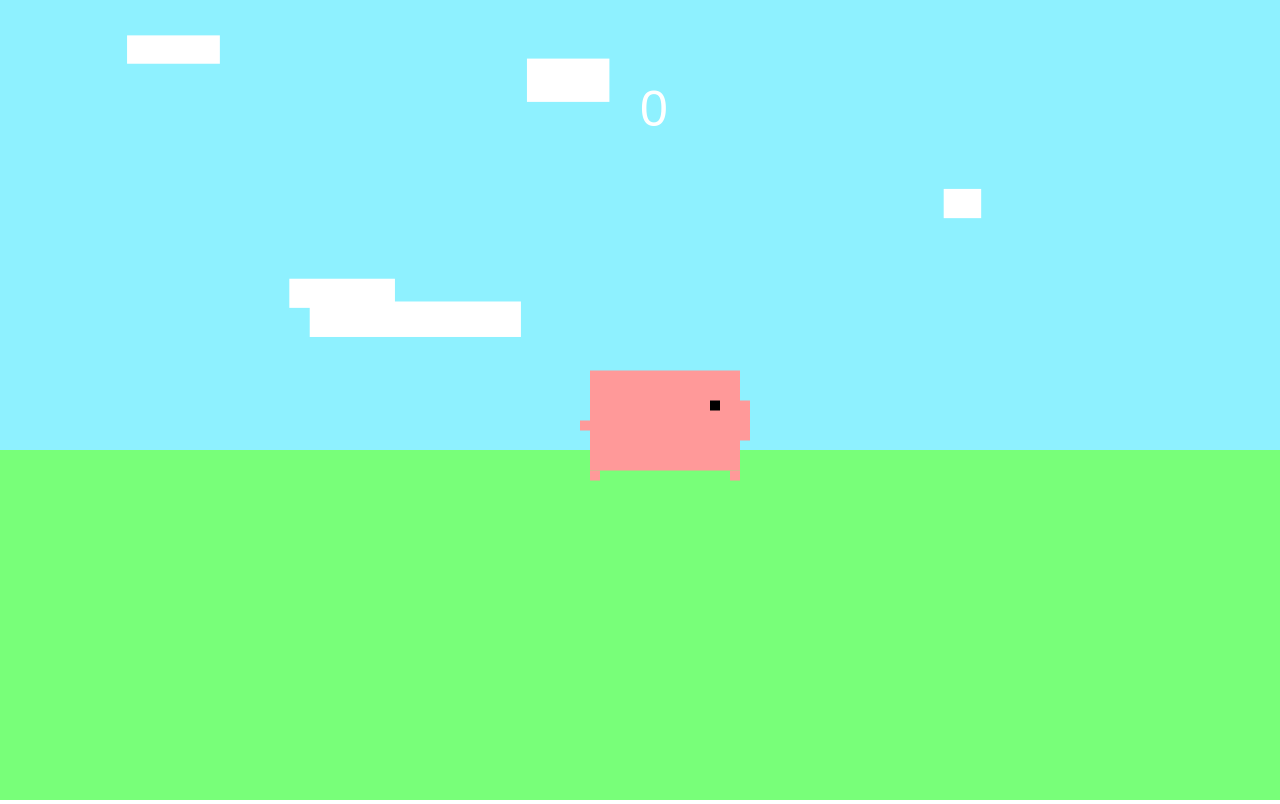
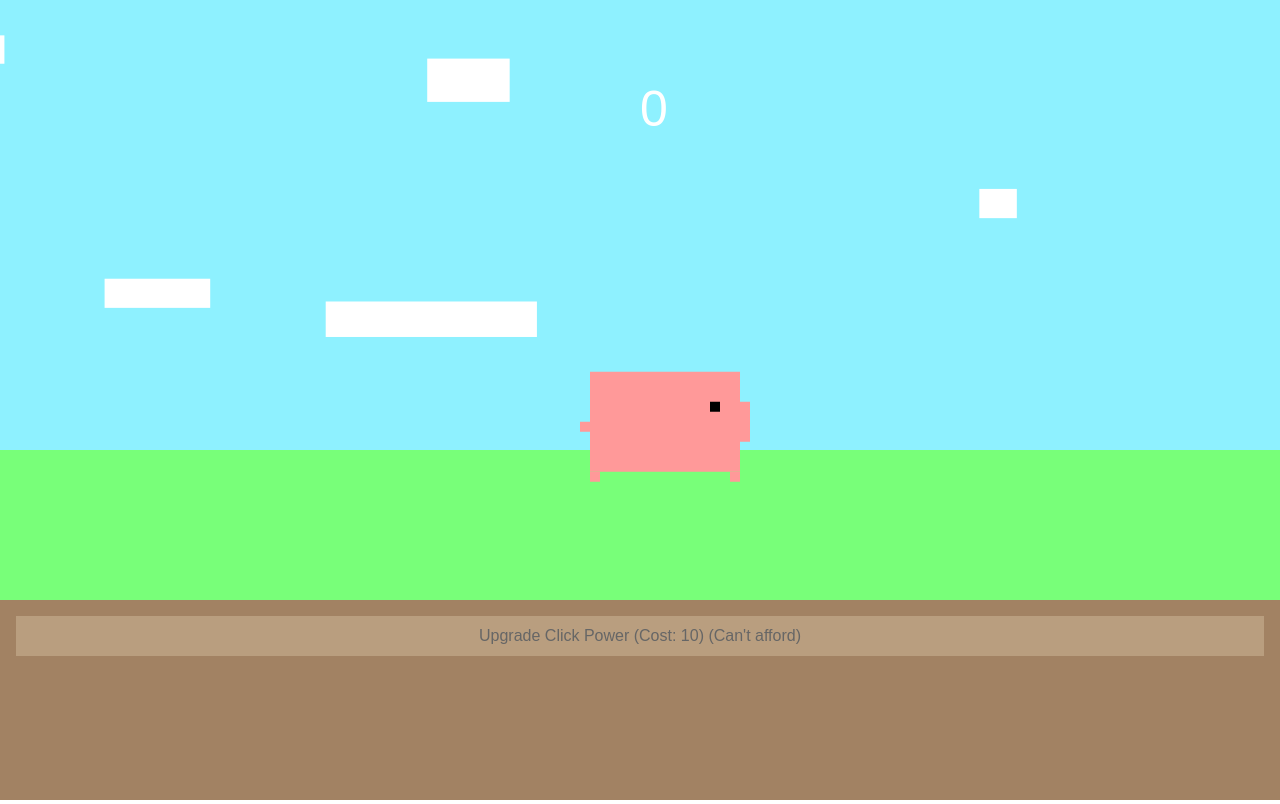
Before and after one commit to Custodia/bankclicker, a React (Create React App) app: page / in a window 1280 px wide. Built offline with nearby package versions, Linux system fonts and the light colour scheme.

Commit message:
simple upgrade system

```diff
--- a/src/App.js
+++ b/src/App.js
@@ -1,6 +1,7 @@
 import React, { Component } from 'react';
 
 import Pig from './Pig';
+import Menu from './Menu';
 import Background from './Background';
 
 import './App.css';
@@ -11,7 +12,14 @@ export default class App extends Component {
     screenWidth: window.innerWidth,
     screenHeight: window.innerHeight,
     screenRatio: window.devicePixelRatio || 1,
-    context: null
+    context: null,
+    upgrades: {
+      clickPower: 1,
+      investor: {
+        level: 1,
+        count: 0
+      }
+    }
   }
 
   pig;
@@ -30,10 +38,40 @@ export default class App extends Component {
       screenWidth: window.innerWidth,
       screenHeight: window.innerHeight,
       screenRatio: window.devicePixelRatio || 1
-    }
-  )};
+    });
+  };
 
-  handleClick = event => this.setState({ score: this.state.score + 1 });
+  handleUpgradeClickPower = cost => {
+    const { score, upgrades } = this.state;
+    const { clickPower } = upgrades;
+    this.setState({
+      upgrades: {
+        ...upgrades,
+        clickPower: clickPower + 1
+      },
+      score: score - cost
+    });
+  };
+
+  handleUpgradeWorker = (type, name, cost) => {
+    const { score, upgrades } = this.state;
+    this.setState({
+      upgrades: {
+        ...upgrades,
+        [name]: {
+          ...this.state[name],
+          [type]: this.state[name][type] + 1
+        }
+      },
+      score: score - cost
+    });
+  };
+
+  handleClick = event => this.updateScoreBy(this.state.upgrades.clickPower);
+
+  updateScoreBy = amount => {
+    this.setState({ score: this.state.score + amount });
+  };
 
   update() {
     this.background.update(this.state);
@@ -59,6 +97,12 @@ export default class App extends Component {
           width={this.state.screenWidth}
           height={this.state.screenHeight}
         />
+        <Menu
+          onUpgradeClickPower={this.handleUpgradeClickPower}
+          onUpgradeWorker={this.handleUpgradeWorker}
+          upgrades={this.state.upgrades}
+          score={this.state.score}
+        />
       </div>
     );
   }
--- /dev/null
+++ b/src/Menu.css
@@ -0,0 +1,8 @@
+.menu {
+  position: absolute;
+  left: 0;
+  bottom: 0;
+  height: 200px;
+  width: 100%;
+  background-color: #a28263;
+}
--- /dev/null
+++ b/src/Menu.js
@@ -0,0 +1,24 @@
+import React, { Component } from 'react';
+
+import UpgradeButton from './UpgradeButton';
+import { UPGRADE_COSTS } from './UpgradeCosts';
+
+import './Menu.css';
+
+export default class Menu extends Component {
+  render() {
+    const { score, upgrades } = this.props;
+    const { clickPower } = upgrades;
+    const clickPowerUpgradeCost = UPGRADE_COSTS.clickPower[clickPower - 1];
+    const clickPowerUpgradeAffordable = score >= clickPowerUpgradeCost;
+    return (
+      <div className="menu">
+        <UpgradeButton
+          text={`Upgrade Click Power (Cost: ${clickPowerUpgradeCost})`}
+          disabled={!clickPowerUpgradeAffordable}
+          onClick={() => this.props.onUpgradeClickPower(clickPowerUpgradeCost)}
+        />
+      </div>
+    );
+  }
+}
--- a/src/Pig.js
+++ b/src/Pig.js
@@ -5,10 +5,6 @@ export default class Pig {
     const context = state.context;
     this.height = 0;
     this.velocity = JUMP_VELOCITY;
-  }
-
-  componentDidMount() {
-    requestAnimationFrame(() => this.update());
   }
 
   update() {
--- /dev/null
+++ b/src/UpgradeButton.css
@@ -0,0 +1,9 @@
+.upgrade-button {
+  display: flex;
+  width: calc(100% - 16px * 2);
+  height: 40px;
+  background-color: #b99e7f;
+  margin: 16px;
+  justify-content: center;
+  align-items: center;
+}
--- /dev/null
+++ b/src/UpgradeButton.js
@@ -0,0 +1,26 @@
+import React, { Component } from 'react';
+
+import { UPGRADE_COSTS } from './UpgradeCosts';
+
+import './UpgradeButton.css';
+
+export default class UpgradeButton extends Component {
+  render() {
+    const { disabled } = this.props;
+    let { text } = this.props;
+    let style = {};
+    if (disabled) {
+      style.color = "#666";
+      text += " (Can't afford)";
+    }
+    return (
+      <div
+        className="upgrade-button"
+        style={style}
+        onClick={!disabled && this.props.onClick}
+      >
+        {text}
+      </div>
+    );
+  }
+}
--- /dev/null
+++ b/src/UpgradeCosts.js
@@ -0,0 +1,3 @@
+export const UPGRADE_COSTS = {
+  clickPower: [10, 20, 50, 100, 200, 500, 1000, 10000]
+};
```
Also changed, not shown: src/Background.js (line endings or trailing spaces).
